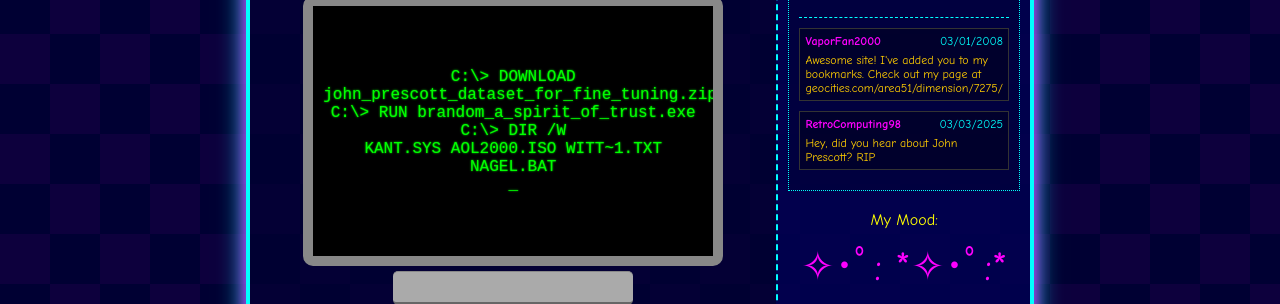
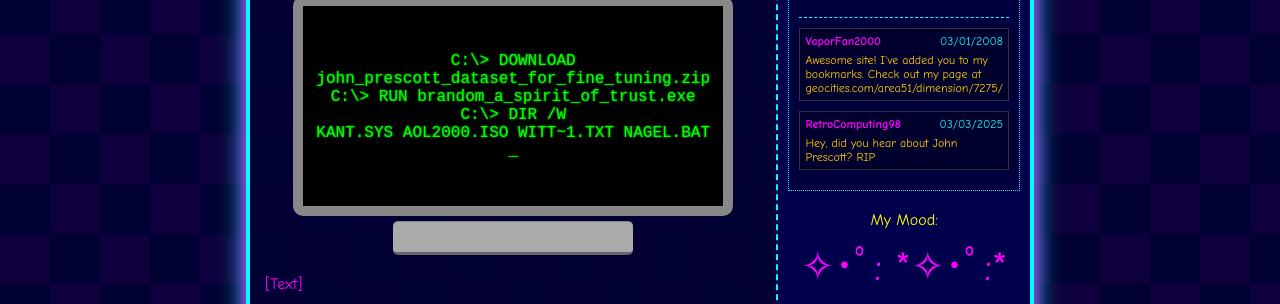
Before and after one commit to rigiddesignator/rigiddesignator.github.io, a plain HTML site: page index.html in a window 1280 px wide. Shown: the part 866-1170 px from the top of the page. Drawn offline with Linux system fonts and the light colour scheme.

Commit message:
Update index.html

```diff
--- a/index.html
+++ b/index.html
@@ -999,7 +999,7 @@
       </table>
 
       <div class="retro-computer">
-        <div class="computer-screen" style="width: 400px; height: 250px;">
+        <div class="computer-screen" style="width: 420px; height: 200px;">
           <div class="screen-content">
             C:\> DOWNLOAD john_prescott_dataset_for_fine_tuning.zip<br>
             C:\> RUN brandom_a_spirit_of_trust.exe<br>
```
